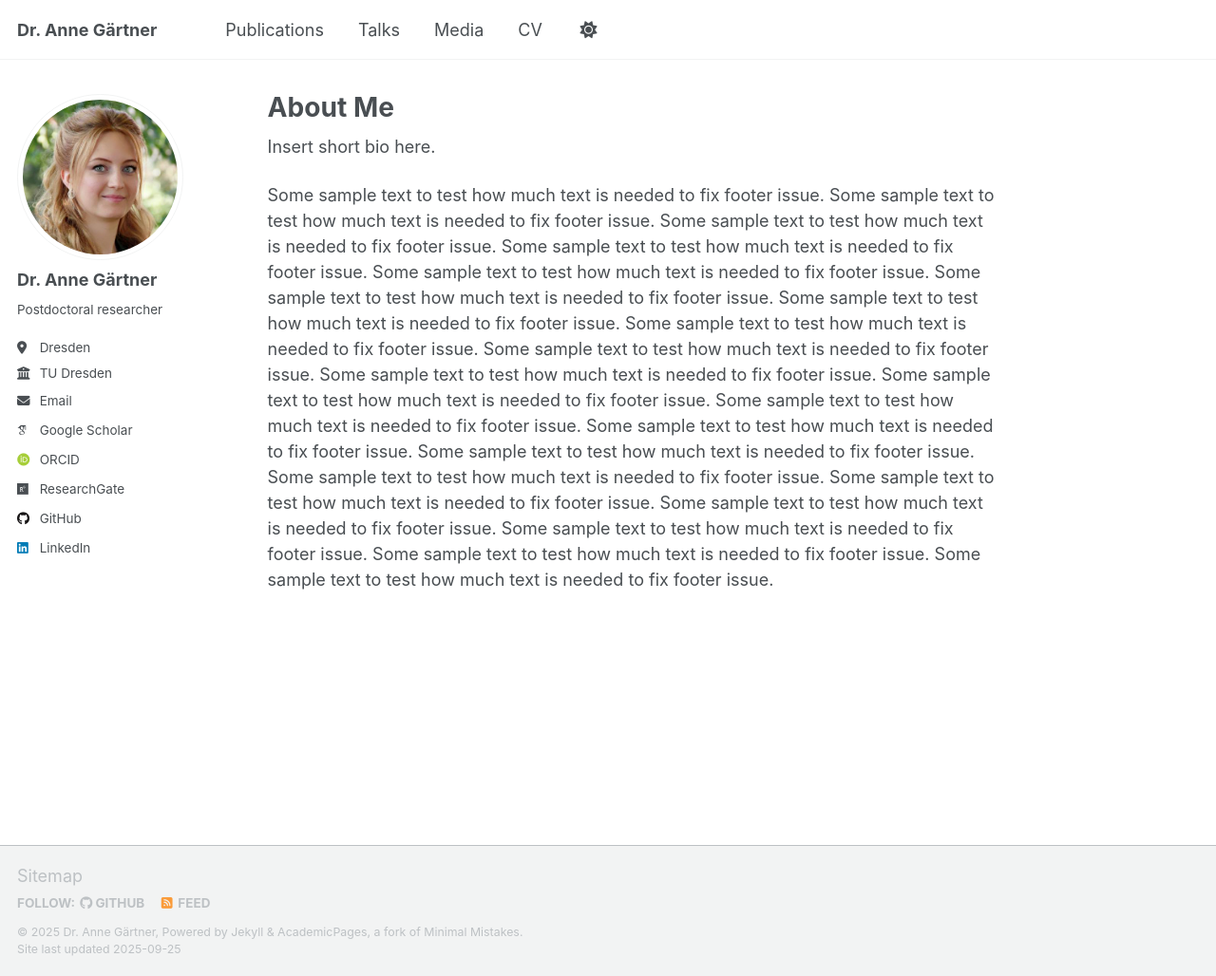
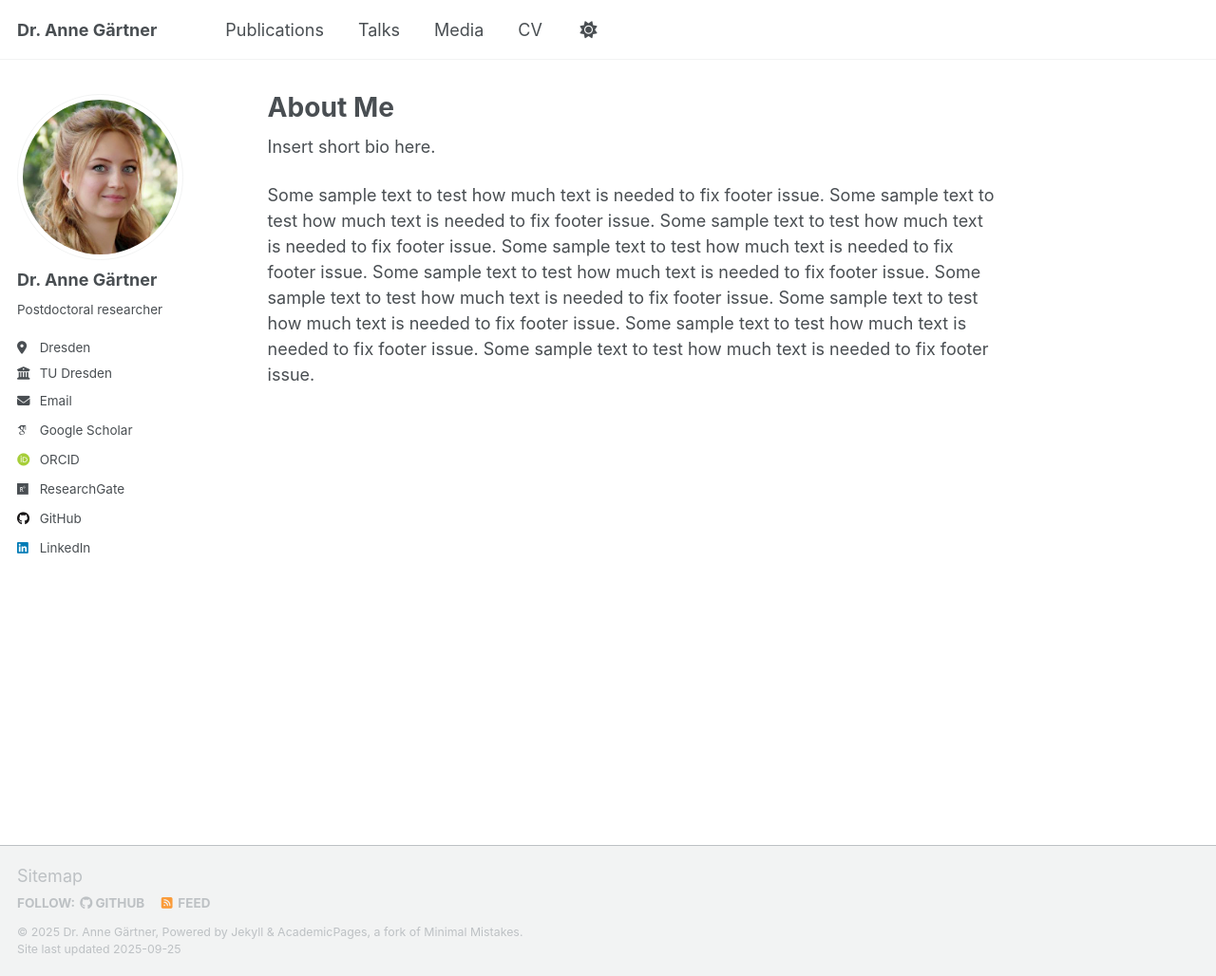
Before and after one commit to angaertner/angaertner.github.io, a Jekyll site: the page built from _pages/about.md, in a window 1280 px wide and 1028 px high. Shown: the whole window at 95% size. Built offline with Jekyll 4.4.1, drawn with Linux system fonts in a browser that asks for light colours; some web fonts are replaced; a script that is not in the unit is left out.

Commit message:
Update about.md

```diff
--- a/_pages/about.md
+++ b/_pages/about.md
@@ -9,4 +9,4 @@ redirect_from:
 
 Insert short bio here.
 
-Some sample text to test how much text is needed to fix footer issue. Some sample text to test how much text is needed to fix footer issue. Some sample text to test how much text is needed to fix footer issue. Some sample text to test how much text is needed to fix footer issue. Some sample text to test how much text is needed to fix footer issue. Some sample text to test how much text is needed to fix footer issue. Some sample text to test how much text is needed to fix footer issue. Some sample text to test how much text is needed to fix footer issue. Some sample text to test how much text is needed to fix footer issue. Some sample text to test how much text is needed to fix footer issue. Some sample text to test how much text is needed to fix footer issue. Some sample text to test how much text is needed to fix footer issue. Some sample text to test how much text is needed to fix footer issue. Some sample text to test how much text is needed to fix footer issue. Some sample text to test how much text is needed to fix footer issue. Some sample text to test how much text is needed to fix footer issue. Some sample text to test how much text is needed to fix footer issue. Some sample text to test how much text is needed to fix footer issue. Some sample text to test how much text is needed to fix footer issue. Some sample text to test how much text is needed to fix footer issue.
+Some sample text to test how much text is needed to fix footer issue. Some sample text to test how much text is needed to fix footer issue. Some sample text to test how much text is needed to fix footer issue. Some sample text to test how much text is needed to fix footer issue. Some sample text to test how much text is needed to fix footer issue. Some sample text to test how much text is needed to fix footer issue. Some sample text to test how much text is needed to fix footer issue. Some sample text to test how much text is needed to fix footer issue. Some sample text to test how much text is needed to fix footer issue.
```
